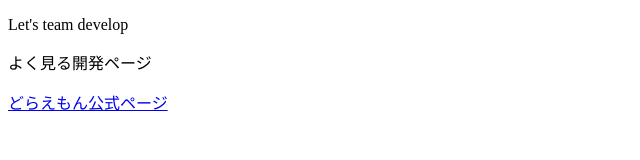
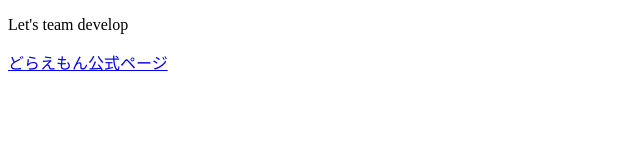
Before and after one commit to berserker963/git_git, a plain HTML site: page index.html in a window 1280 px wide. Shown: the whole page, without its empty margins (0-640 px from the left). Drawn offline with Linux system fonts and the light colour scheme.

Commit message:
index.html追記

```diff
--- a/index.html
+++ b/index.html
@@ -7,7 +7,6 @@
 </head>
 <body>
     <p>Let's team develop</p>
-    <p>よく見る開発ページ</p>
     <a href="https://dora-world.com/">どらえもん公式ページ</a>
 </body>
 </html>
```
